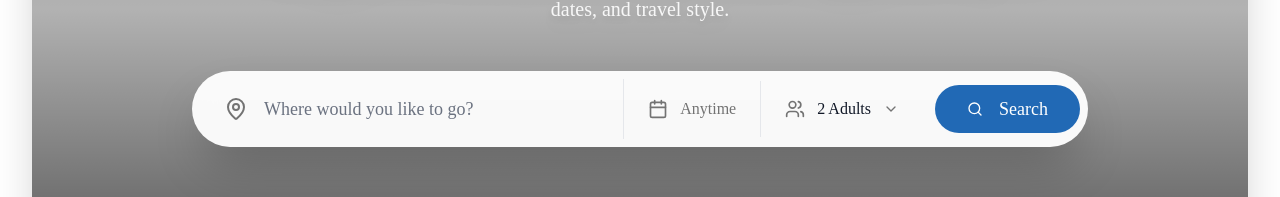
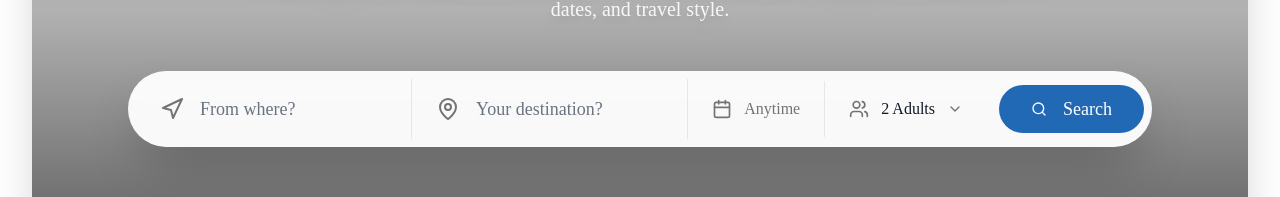
Before and after one commit to SudharsanSaravanan/tbo-ai-compass, a React (Vite) app in the folder frontend/: page / in a window 1280 px wide. Shown: the part 355-552 px from the top of the page. Built offline with nearby package versions, Linux system fonts and the light colour scheme; no server answers; the HTML template or start-up script is replaced by a standard one.

Commit message:
add: Your Destination in the hero

```diff
--- a/frontend/src/pages/Index.tsx
+++ b/frontend/src/pages/Index.tsx
@@ -1,8 +1,9 @@
 import { useState, useEffect, useRef } from "react";
 import { useNavigate } from "react-router-dom";
-import { MapPin, Calendar as CalendarIcon, Users, Clock, Search, ChevronDown } from "lucide-react";
+import { MapPin, Calendar as CalendarIcon, Users, Clock, Search, ChevronDown, Navigation } from "lucide-react";
 import { format } from "date-fns";
 import { ScaleLoader } from "react-spinners";
+import { motion, AnimatePresence } from "framer-motion";
 import heroImage from "@/assets/hero-travel.png";
 import { Button } from "@/components/ui/button";
 import { Popover, PopoverContent, PopoverTrigger } from "@/components/ui/popover";
@@ -27,6 +28,7 @@ let siteLoaded = false;
 
 export default function Index() {
   const [query, setQuery] = useState("");
+  const [origin, setOrigin] = useState("");
   const [showOrb, setShowOrb] = useState(false);
   const [travelDate, setTravelDate] = useState<Date>();
   const [adults, setAdults] = useState(2);
@@ -47,7 +49,8 @@ export default function Index() {
 
   const handleSearch = () => {
     const q = query.trim() || "Trip";
-    navigate("/plan", { state: { query: q } });
+    const o = origin.trim();
+    navigate("/plan", { state: { query: q, origin: o, date: travelDate, adults, children } });
   };
 
   if (loading) {
@@ -110,7 +113,18 @@ export default function Index() {
               </p>
 
               {/* Search Bar – TourRadar / modern style */}
-              <div className="bg-white/95 backdrop-blur-md rounded-full shadow-2xl p-1.5 sm:p-2 flex items-center w-full max-w-4xl">
+              <div className="bg-white/95 backdrop-blur-md rounded-full shadow-2xl p-1.5 sm:p-2 flex items-center w-full max-w-5xl">
+                {/* Origin Input */}
+                <div className="flex-1 flex items-center gap-3 sm:gap-4 px-5 sm:px-6 py-3 sm:py-4 border-r border-gray-200">
+                  <Navigation className="h-5 w-5 sm:h-6 sm:w-6 text-muted-foreground shrink-0" />
+                  <input
+                    value={origin}
+                    onChange={(e) => setOrigin(e.target.value)}
+                    placeholder="From where?"
+                    className="w-full bg-transparent text-base sm:text-lg text-gray-900 placeholder:text-gray-500 outline-none"
+                  />
+                </div>
+
                 <div className="flex-1 flex items-center gap-3 sm:gap-4 px-5 sm:px-6 py-3 sm:py-4 border-r border-gray-200">
                   <MapPin className="h-5 w-5 sm:h-6 sm:w-6 text-muted-foreground shrink-0" />
                   <input
@@ -118,7 +132,7 @@ export default function Index() {
                     value={query}
                     onChange={(e) => setQuery(e.target.value)}
                     onKeyDown={(e) => e.key === "Enter" && handleSearch()}
-                    placeholder="Where would you like to go?"
+                    placeholder="Your destination?"
                     className="w-full bg-transparent text-base sm:text-lg text-gray-900 placeholder:text-gray-500 outline-none"
                   />
                 </div>
```
